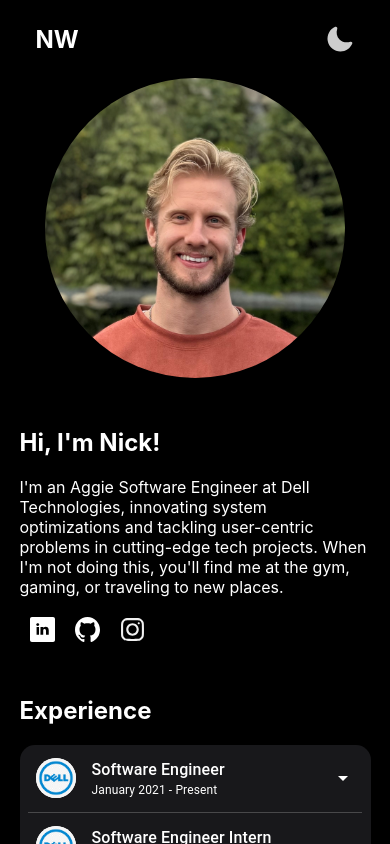
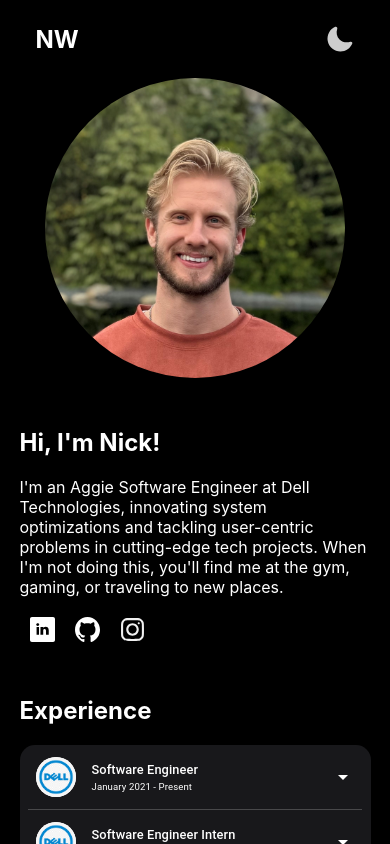
Before and after one commit to nickrwann/personal-website, a React (Create React App) app: page / in a window 390 px wide. Shown: the top 844 px of the page. Built offline with nearby package versions, Linux system fonts and the light colour scheme; no server answers.

Commit message:
Fix text for mobile

```diff
--- a/src/styles/Experience.css
+++ b/src/styles/Experience.css
@@ -84,6 +84,21 @@
   font-size: 1rem !important;
 }
 
+/* Shrink the title for screens smaller than 600px */
+@media (max-width: 600px) {
+  .title {
+    font-size: 0.8rem !important;
+  }
+
+  .date {
+    font-size: 0.6rem !important;
+  }
+
+  .description {
+    font-size: 0.9rem !important;
+  }
+}
+
 /* Padding for accordion details */
 .accordion-details {
   padding: 16px !important;
```
